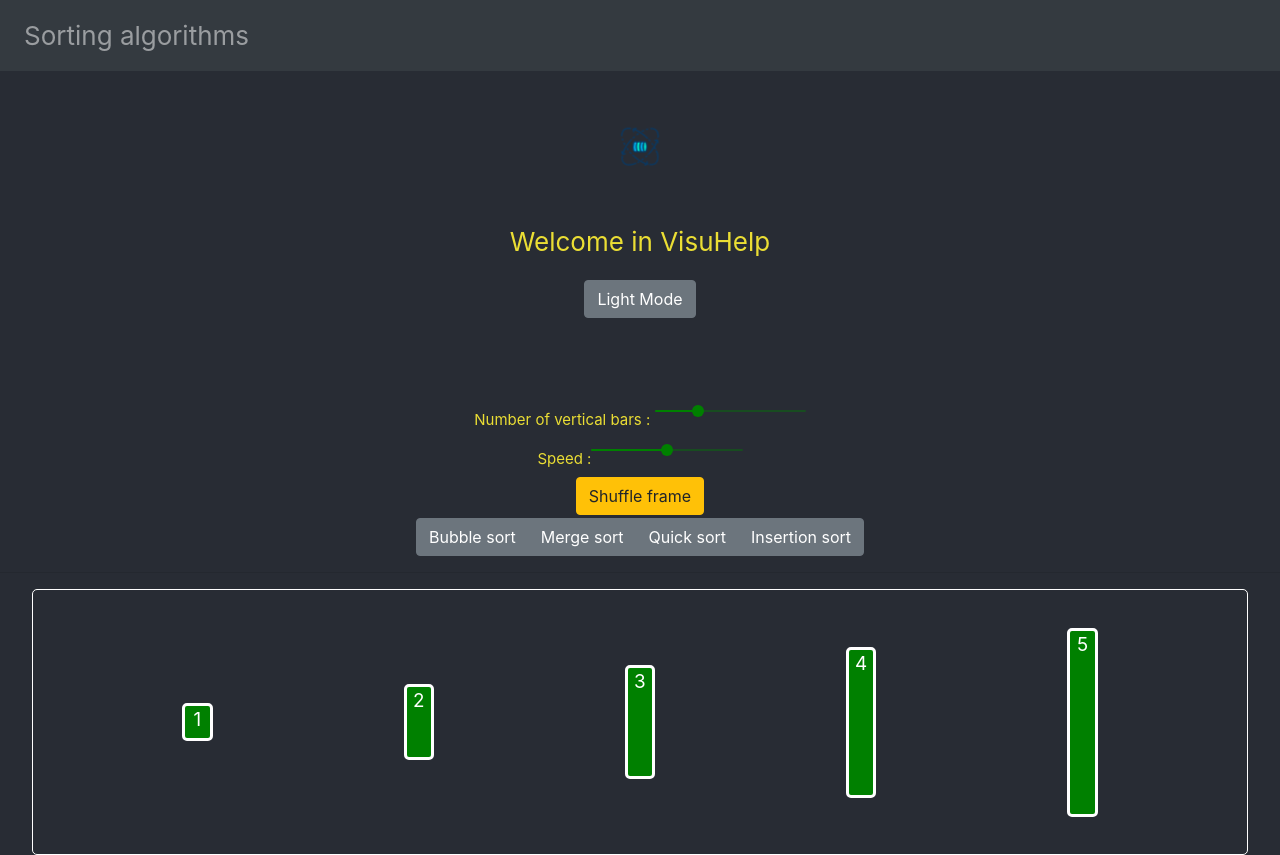
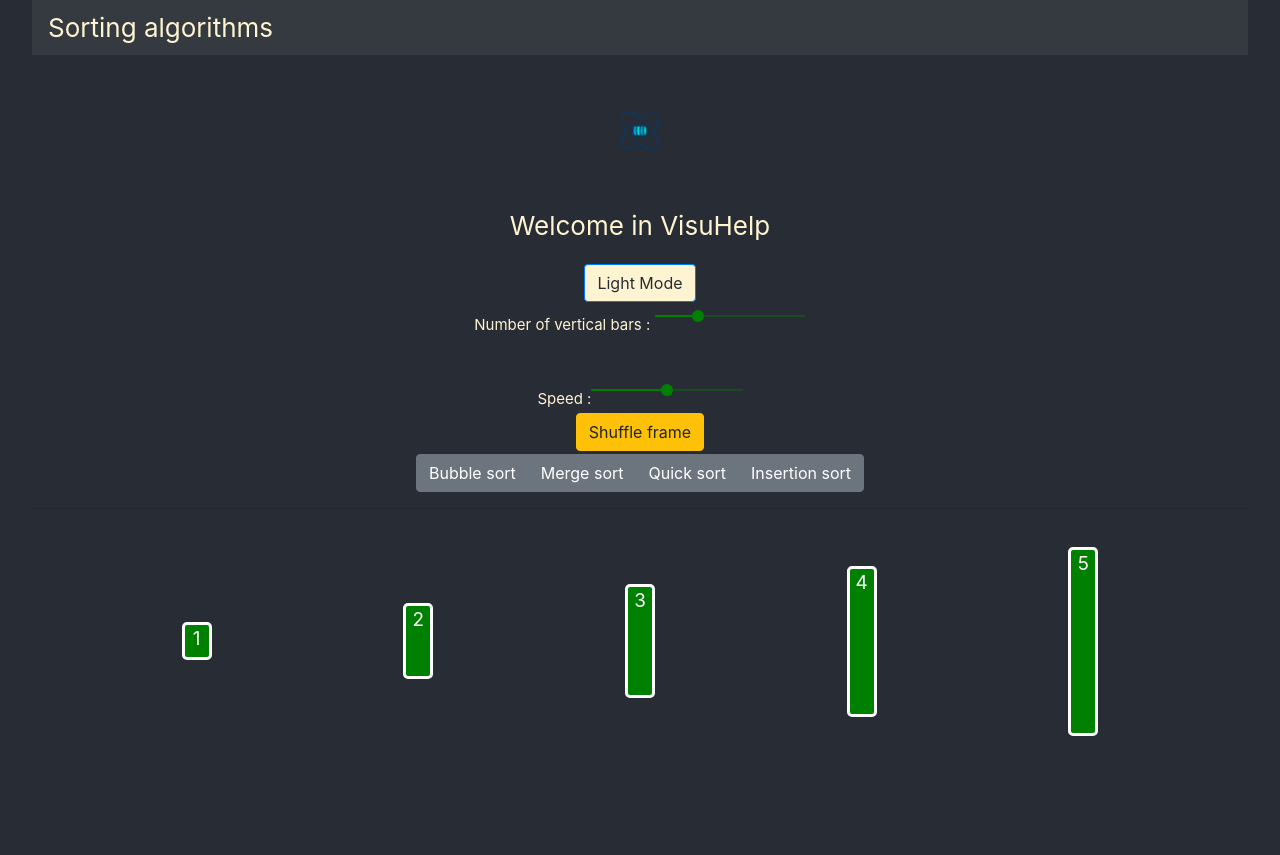
Before and after one commit to MarcGiannuzzi/visuhelp, a React (Create React App) app: page / in a window 1280 px wide. After the commit the page ends 800 px from the top, so only its background shows below. Built offline with nearby package versions, Linux system fonts and the light colour scheme.

Commit message:
PROJECT FINISHED, JUSTE NEED TO ADD SOME NEW SORTING ALGORITHMS FROM TIME TO TIME

```diff
--- a/src/App.js
+++ b/src/App.js
@@ -22,7 +22,7 @@ import Button from 'react-bootstrap/Button';
 
 
 
-var color_modes = {'dark' : "#282c34", 'bright' : '#ebde34'}
+var color_modes = {'dark' : "#282c34", 'bright' : '#fff4d1'}
 
 
 class App extends React.Component {
@@ -35,7 +35,9 @@ class App extends React.Component {
 
     this.style = {
       color:color_modes['bright'],
-      backgroundColor:color_modes['dark']
+      backgroundColor:color_modes['dark'],
+      margin:"auto",
+      width: "95%"
     }
 
 
@@ -48,7 +50,7 @@ class App extends React.Component {
 
     this.changeNumberVerticalBars = this.changeNumberVerticalBars.bind(this);
     this.changeSpeed = this.changeSpeed.bind(this);
-    this.changeBackgroundColor = this.changeBackgroundColor .bind(this);
+    this.changeBackgroundColor = this.changeBackgroundColor.bind(this);
   }
 
 
@@ -67,19 +69,21 @@ class App extends React.Component {
   }
 
   changeBackgroundColor(event) {
-    var new_style = {}
+    var new_style = {margin:this.state.style.margin}
     if (this.state.style.backgroundColor == color_modes['bright']) {
       event.target.innerHTML = 'Bright Mode'
       new_style.backgroundColor = color_modes['dark']
       new_style.color = color_modes['bright']
+      // new_style.borderColor = color_modes['bright']
     }
     else {
       event.target.innerHTML = 'Dark Mode'
       new_style.backgroundColor = color_modes['bright']
       new_style.color = color_modes['dark']
+      // new_style.borderColor = color_modes['dark']
     }
     this.setState((state) => {
-      console.log("new_style", new_style)
+      this.style = new_style
       return {style:new_style}
     }, () => {
       console.log("Background color changed")
@@ -102,8 +106,8 @@ class App extends React.Component {
 
   render() {
     var navbar = <Navbar bg="dark" variant="dark">
-    <Nav>
-      <Nav.Link href="#home">Sorting algorithms</Nav.Link>
+    <Nav style={{color:color_modes['bright']}}>
+      Sorting algorithms
     </Nav>
     <Form inline>
       {/* <FormControl type="text" placeholder="Search" className="mr-sm-2" /> */}
@@ -118,27 +122,26 @@ class App extends React.Component {
     <Button
       id="backgroundColorChangeButton"
       type="checkbox"
-      variant="secondary"
+      // variant="secondary"
+      style={{backgroundColor:this.state.style.color, color:this.state.style.backgroundColor}}
       onClick={this.changeBackgroundColor}
     >
       Light Mode
     </Button>
-    <br></br>
-    <br></br>
-    <br></br>
+
   </div>
 
 
-    var app = <div style={this.style}>
+    var app = <div style={this.state.style}>
 
         {navbar}
         {presentation}
-        <span style={{ fontSize: "15px" }}>Number of vertical bars : <Slider defaultValue={parseInt(this.state.nb_vertical_bars)} min={3} max={10} id="id_input_nb_bars" type="range" step={1} onChange={this.changeNumberVerticalBars}></Slider> </span>
+        <div style={{ fontSize: "15px" }}>Number of vertical bars : <Slider defaultValue={parseInt(this.state.nb_vertical_bars)} min={3} max={10} id="id_input_nb_bars" type="range" step={1} onChange={this.changeNumberVerticalBars}></Slider> </div>
         <br></br>
-        <span style={{ fontSize: "15px" }}>Speed :<Slider defaultValue={- this.initial_speed} min={this.min_speed} max={this.max_speed} id="id_input_speed" type="range" onChange={this.changeSpeed}></Slider></span>
+        <div style={{ fontSize: "15px" }}>Speed :<Slider defaultValue={- this.initial_speed} min={this.min_speed} max={this.max_speed} id="id_input_speed" type="range" onChange={this.changeSpeed}></Slider></div>
 
         {/* Thanks https://www.flaticon.com/authors/kiranshastry */}
-        <Frame speed={parseInt(this.state.speed)} nb_vertical_bars={parseInt(this.state.nb_vertical_bars)}></Frame>
+        <Frame style={this.state.style} speed={parseInt(this.state.speed)} nb_vertical_bars={parseInt(this.state.nb_vertical_bars)}></Frame>
     </div>
     console.log("Done")
     return app
--- a/src/Frame.js
+++ b/src/Frame.js
@@ -14,12 +14,8 @@ import setBackgroundColor from './VerticalBar'
 class Frame extends React.Component {
     constructor(props) {
         super(props);
-        this.style = {
-            border: "1px solid white",
-            borderRadius:"5px",
-            margin:"auto",
-            width: "95%"
-        }
+        var color_modes = {'dark' : "#282c34", 'bright' : '#fff4d1'}
+
         this.nb_vertical_bars = this.props.nb_vertical_bars
         this.speed = this.props.speed
         this.refsVerticalBars = this.createVerticalBarsRefs(this.nb_vertical_bars)
@@ -40,7 +36,7 @@ class Frame extends React.Component {
         this.insertionSort = this.insertionSort.bind(this);
     }
 
-    componentWillReceiveProps({nb_vertical_bars, speed}) {
+    componentWillReceiveProps({nb_vertical_bars, speed, new_style}) {
         if(this.nb_vertical_bars == nb_vertical_bars){
             this.speed = speed
         }
@@ -74,7 +70,7 @@ class Frame extends React.Component {
     }
 
     createFrame(){
-        var frame =  <Grid fluid style={this.style}>
+        var frame =  <Grid fluid>
                         <Row style={{margin:"1cm"}}>
                             {this.vertical_bars}
                         </Row>
@@ -89,14 +85,14 @@ class Frame extends React.Component {
     modifyFrame(new_vertical_bars=null){
         var frame = null
         if(new_vertical_bars === null){
-            frame =  <Grid fluid fluid style={this.style}>
+            frame =  <Grid fluid>
             <Row style={{margin:"1cm"}}>
                 {this.vertical_bars}
             </Row>
         </Grid>
         }
         else{
-            frame =  <Grid fluid fluid style={this.style}>
+            frame =  <Grid fluid>
             <Row style={{margin:"1cm"}}>
                 {new_vertical_bars}
             </Row>
```
